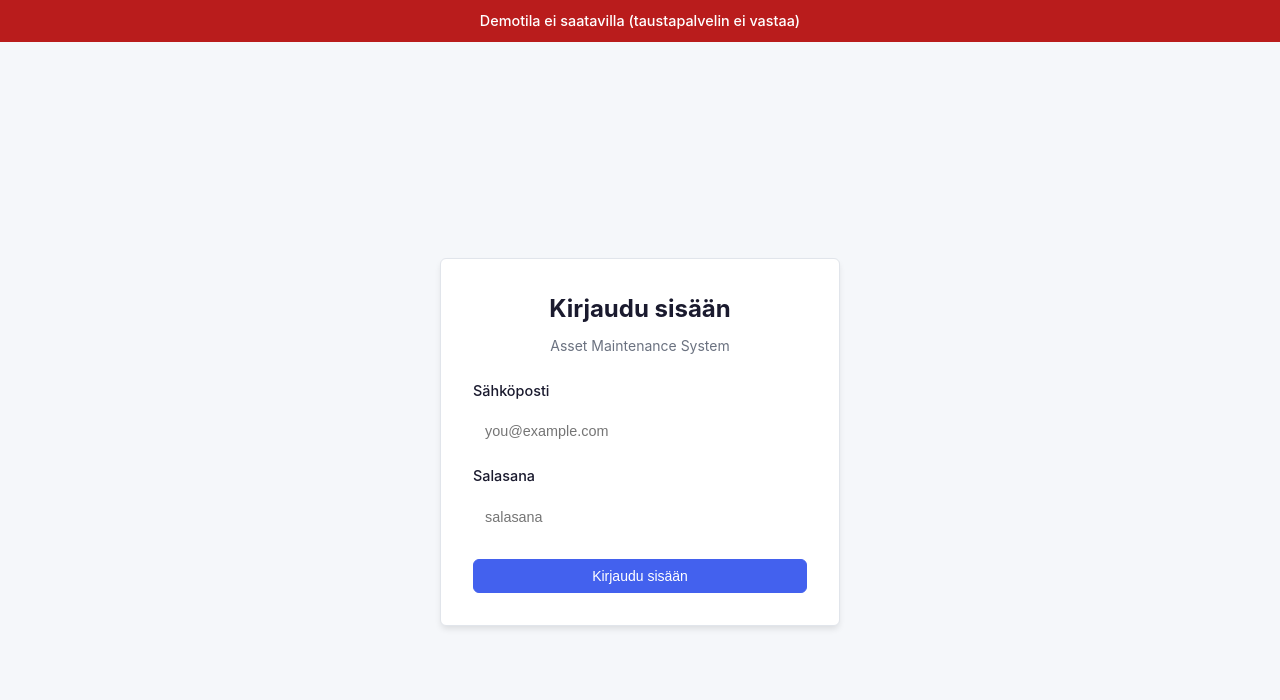
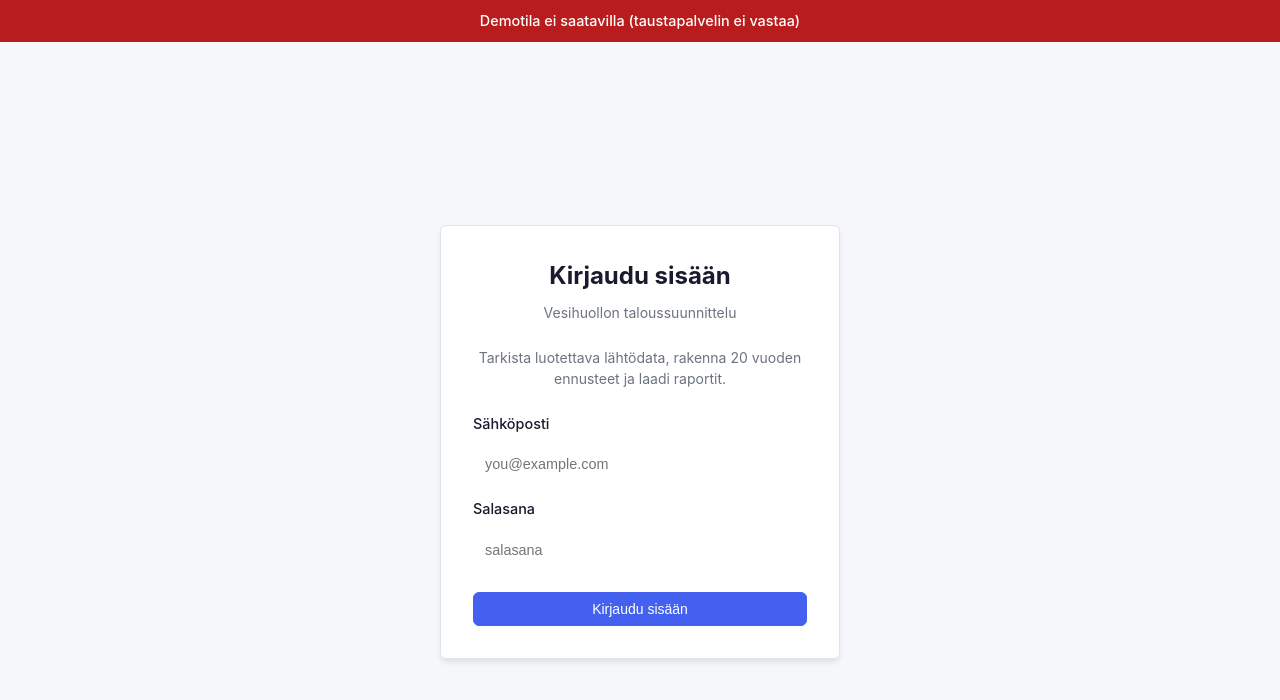
Before and after one commit to Jrwl1/Vesinvest, a React (Vite) app in the folder apps/web/: page / in a window 1280 px wide. Shown: the top 700 px of the page. Built offline with nearby package versions, Linux system fonts and the light colour scheme; no server answers; the HTML template or start-up script is replaced by a standard one.

Commit message:
do(S-32): refresh login product copy

```diff
--- a/apps/web/src/components/LoginForm.tsx
+++ b/apps/web/src/components/LoginForm.tsx
@@ -114,7 +114,13 @@ export const LoginForm: React.FC<LoginFormProps> = ({
       <div className="login-card">
         <h2>{t('auth.signIn', 'Sign in')}</h2>
         <p className="login-subtitle">
-          {t('auth.loginSubtitle', 'Asset Maintenance System')}
+          {t('auth.loginSubtitle', 'Water utility financial planning')}
+        </p>
+        <p className="login-subtitle">
+          {t(
+            'auth.loginBody',
+            'Review trusted baseline data, build 20-year forecasts, and generate reports.',
+          )}
         </p>
 
         {demoEnabled && (
--- a/apps/web/src/i18n/locales/en.json
+++ b/apps/web/src/i18n/locales/en.json
@@ -42,7 +42,8 @@
     "emailPlaceholder": "you@example.com",
     "password": "Password",
     "passwordPlaceholder": "password",
-    "loginSubtitle": "Asset Maintenance System",
+    "loginSubtitle": "Water utility financial planning",
+    "loginBody": "Review trusted baseline data, build 20-year forecasts, and generate reports.",
     "signingIn": "Signing in...",
     "loginFailed": "Login failed",
     "demoLogin": "Try Demo",
--- a/apps/web/src/i18n/locales/fi.json
+++ b/apps/web/src/i18n/locales/fi.json
@@ -42,7 +42,8 @@
     "emailPlaceholder": "you@example.com",
     "password": "Salasana",
     "passwordPlaceholder": "salasana",
-    "loginSubtitle": "Asset Maintenance System",
+    "loginSubtitle": "Vesihuollon taloussuunnittelu",
+    "loginBody": "Tarkista luotettava lähtödata, rakenna 20 vuoden ennusteet ja laadi raportit.",
     "signingIn": "Kirjaudutaan...",
     "loginFailed": "Kirjautuminen epäonnistui",
     "demoLogin": "Kokeile demoa",
--- a/apps/web/src/i18n/locales/sv.json
+++ b/apps/web/src/i18n/locales/sv.json
@@ -42,7 +42,8 @@
     "emailPlaceholder": "you@example.com",
     "password": "Lösenord",
     "passwordPlaceholder": "lösenord",
-    "loginSubtitle": "Asset Maintenance System",
+    "loginSubtitle": "Ekonomiplanering för vattentjänster",
+    "loginBody": "Granska tillförlitlig basdata, bygg 20-åriga prognoser och skapa rapporter.",
     "signingIn": "Loggar in...",
     "loginFailed": "Inloggning misslyckades",
     "demoLogin": "Testa demo",
```
